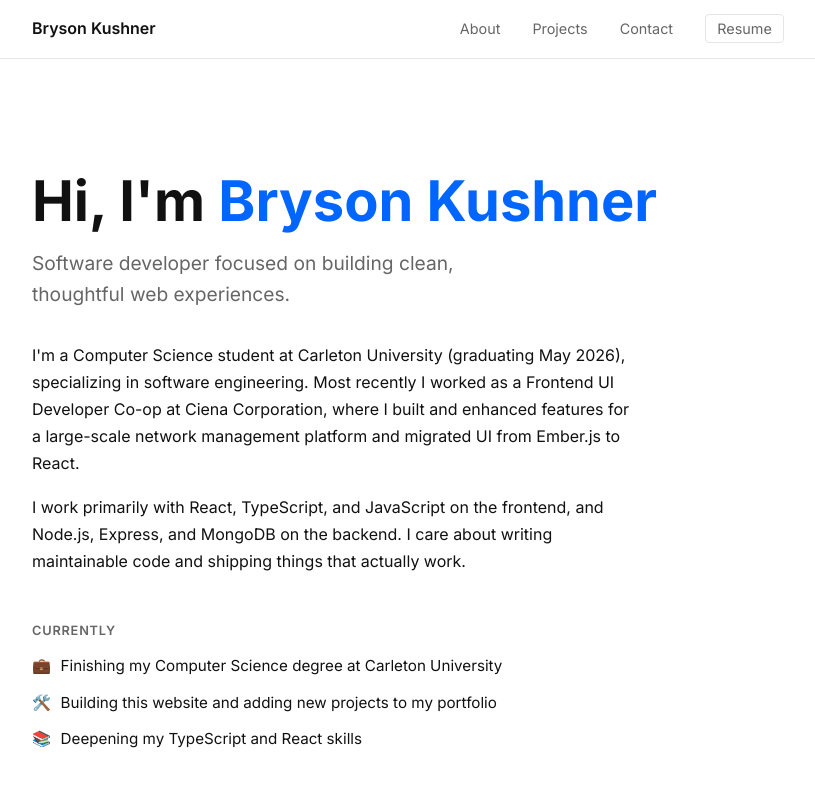
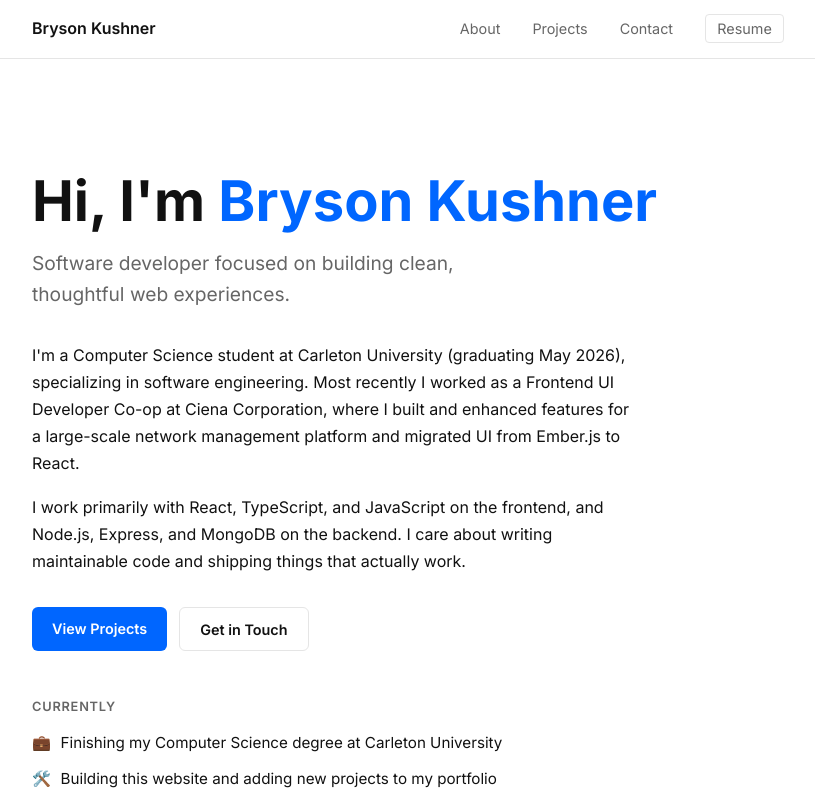
Before and after one commit to brysonmk/personal-website, a React (Vite) app: page / in a window 1280 px wide. Shown: the top 800 px of the page, without its empty margins (232-1047 px from the left). Built offline with nearby package versions, Linux system fonts and the light colour scheme.

Commit message:
Add View Projects and Get in Touch CTA buttons to Home

```diff
--- a/src/pages/Home.jsx
+++ b/src/pages/Home.jsx
@@ -26,6 +26,11 @@ export default function Home() {
         Node.js, Express, and MongoDB on the backend. I care about writing maintainable
         code and shipping things that actually work.
       </p>
+
+      <div className={styles.cta}>
+        <Link to="/projects" className={styles.ctaPrimary}>View Projects</Link>
+        <Link to="/contact" className={styles.ctaSecondary}>Get in Touch</Link>
+      </div>
 
       <div className={styles.currently}>
         <h2>Currently</h2>
--- a/src/pages/Home.module.css
+++ b/src/pages/Home.module.css
@@ -26,6 +26,42 @@
   max-width: 600px;
   margin-bottom: 1rem;
   line-height: 1.7;
+}
+
+.cta {
+  display: flex;
+  flex-wrap: wrap;
+  gap: 0.75rem;
+  margin-top: 2rem;
+}
+
+.ctaPrimary,
+.ctaSecondary {
+  font-size: 0.9rem;
+  font-weight: 600;
+  text-decoration: none;
+  border-radius: 6px;
+  padding: 0.6rem 1.25rem;
+  transition: opacity 0.2s, border-color 0.2s, color 0.2s;
+}
+
+.ctaPrimary {
+  background: var(--color-accent);
+  color: #ffffff;
+}
+
+.ctaPrimary:hover {
+  opacity: 0.85;
+}
+
+.ctaSecondary {
+  border: 1px solid var(--color-border);
+  color: var(--color-text);
+}
+
+.ctaSecondary:hover {
+  border-color: var(--color-accent);
+  color: var(--color-accent);
 }
 
 .currently {
```
